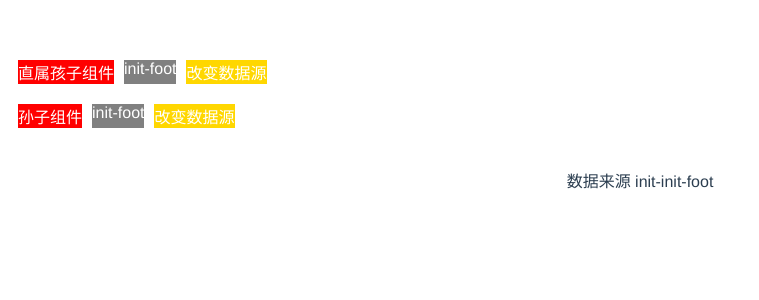
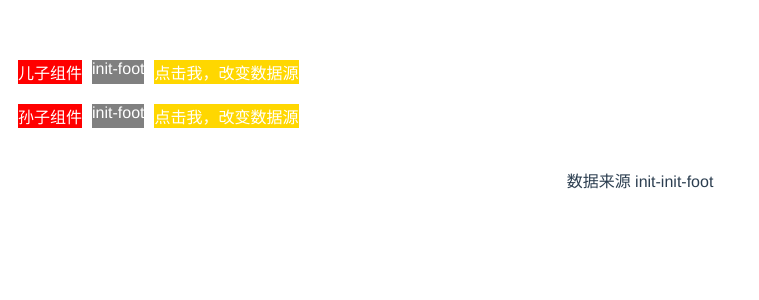
Before and after one commit to wxStart/vueTestCode, a Vue app: page / in a window 1280 px wide. Shown: the top 300 px of the page, without its empty margins (0-759 px from the left). Built offline with nearby package versions, Linux system fonts and the light colour scheme.

Commit message:
fix(location):代码完善
Signed-off-by: xing.wang <xing.wang@xforwardai.com>

```diff
--- a/src/components/provide-inject/components/Child1.vue
+++ b/src/components/provide-inject/components/Child1.vue
@@ -1,11 +1,10 @@
 <template>
   <div :class="$style.root">
     <div :class="$style.child1">
-      <div :class="$style.title">直属孩子组件</div>
+      <div :class="$style.title">儿子组件</div>
       <div>{{ foot.name }}</div>
-      <div :class="$style.click" @click="change">改变数据源</div>
+      <div :class="$style.click" @click="change">点击我，改变数据源</div>
     </div>
-
     <div><child2 /></div>
   </div>
 </template>
--- a/src/components/provide-inject/components/Child2.vue
+++ b/src/components/provide-inject/components/Child2.vue
@@ -2,7 +2,7 @@
   <div :class="$style.root">
     <div :class="$style.title">孙子组件</div>
     <div>{{ foot.name }}</div>
-    <div :class="$style.click" @click="change">改变数据源</div>
+    <div :class="$style.click" @click="change">点击我，改变数据源</div>
   </div>
 </template>
 
```
Also changed, not shown: 1 other file (tests, documents, lock files or other folders).
